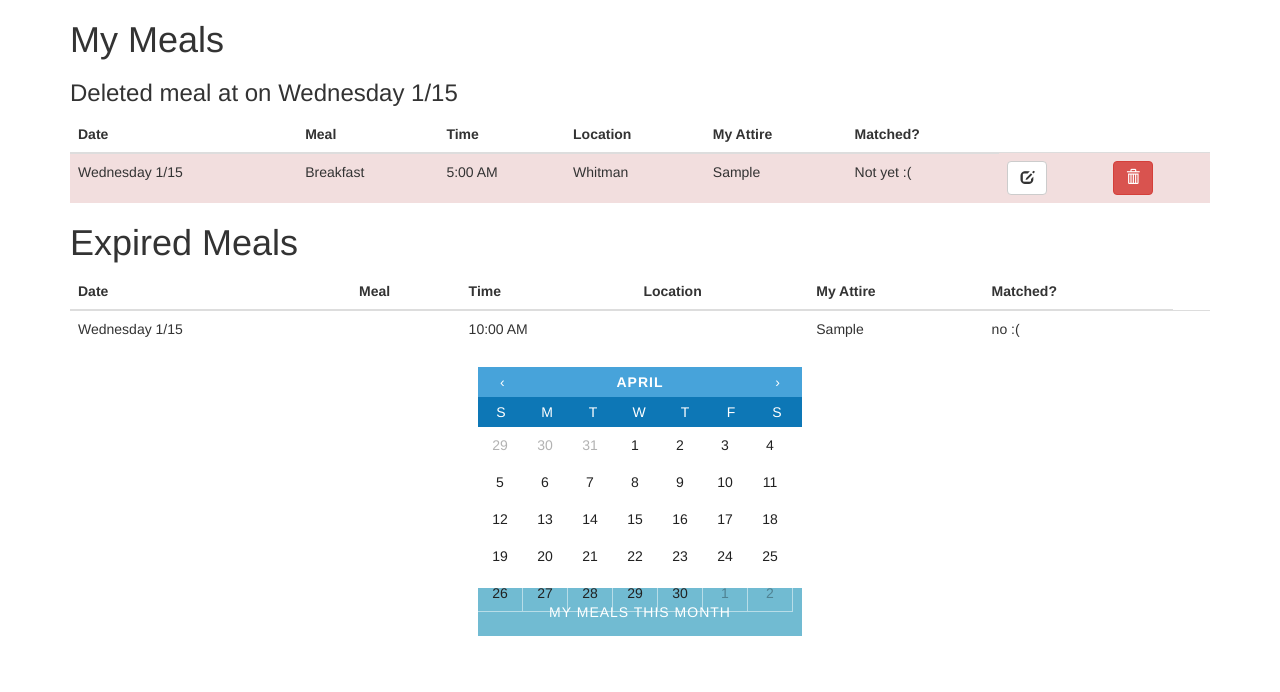
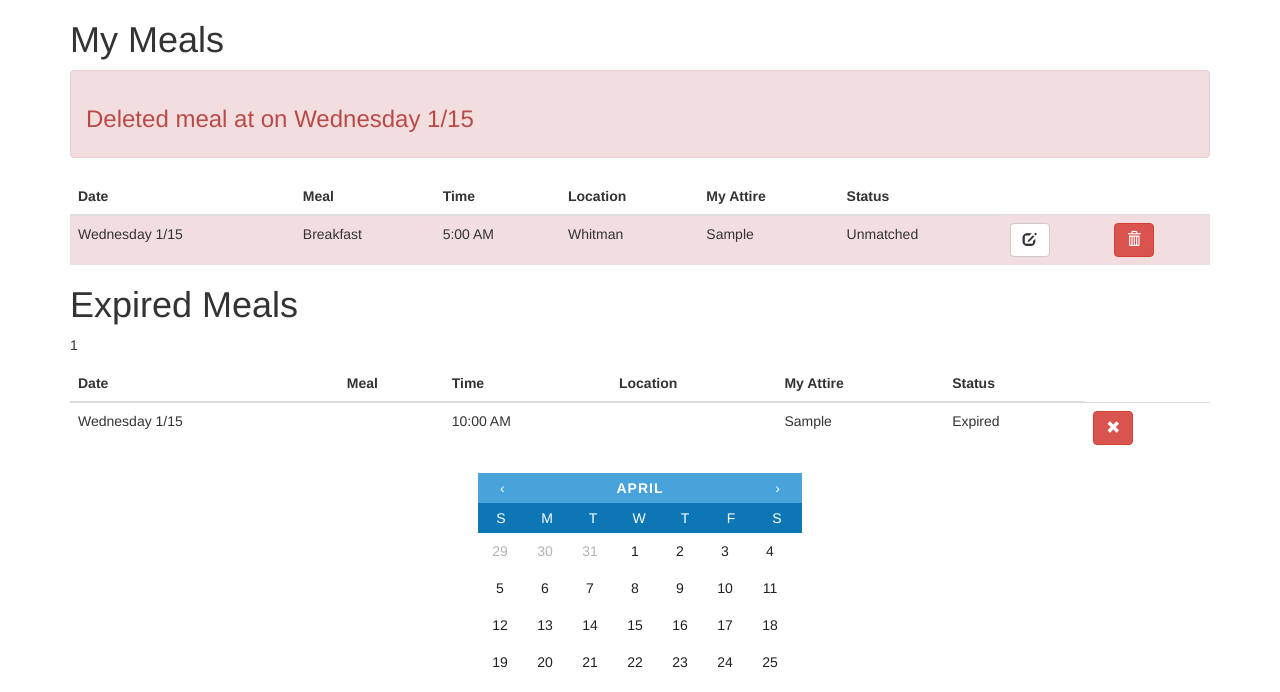
Before and after one commit to mealmatcher/mealmatcher_project, a Django app: template templates/mealmatcher_app/mymeals.html in a window 1280 px wide. Shown: the part 52-744 px from the top of the page. Run offline with Django 3.2, Linux system fonts and the light colour scheme; tables that the repository leaves empty hold one stand-in row (values such as "Sample post"); the template is opened without the code that fills it: values that come from a table or form of the project are taken from there, most other values are stand-ins (such as "Sample title", 1, 10 or a date in 2020); some libraries are stand-ins or nearby versions.

Commit message:
updated view for mymeals, fixed expired meals bug

```diff
--- a/templates/mealmatcher_app/mymeals.html
+++ b/templates/mealmatcher_app/mymeals.html
@@ -71,6 +71,8 @@
 
       <h1>My Meals</h1>
       {% if deleted_meal %}
+      <div class="alert alert-danger">
+
         <h3>Deleted meal at
           {% if deleted_meal.meal_time == "B" %} Breakfast
           {% elif deleted_meal.meal_time == "L" %} Lunch
@@ -78,6 +80,7 @@
           {% endif %}
           on {{ deleted_meal.date|date:"l n/j" }}
         </h3>
+      </div>
       {% endif %}
       {% if username %}
         {% if meals %}
@@ -89,7 +92,7 @@
               <th>Time</th>
               <th>Location</th>
               <th>My Attire</th>
-              <th>Matched?</th>
+              <th>Status</th>
             </tr>
           </thead>
           <tbody>
@@ -148,7 +151,7 @@
                   {% endif %}
               </td>
 
-              <td>{% if meal.is_matched %} Yes! {% else %} Not yet :( {% endif %}</td>
+              <td>{% if meal.is_matched %} Matched! {% else %} Unmatched {% endif %}</td>
               <!-- TODO(drew) use a button group or a dropdown or something? -->
               <!-- TODO(drew) disable edit if meal is too soon -->
               <td><button type="submit" class="btn btn-default" id="editButton_{{ meal.id }}" ><span class="glyphicon glyphicon-edit"></span></button></td>
@@ -179,10 +182,11 @@
               <th>Time</th>
               <th>Location</th>
               <th>My Attire</th>
-              <th>Matched?</th>
+              <th>Status</th>
             </tr>
           </thead>
           <tbody>
+            <p> {{ expired_meals.length }} </p>
             {% for meal in expired_meals %}
             <tr class= "info">
               <td>
@@ -227,8 +231,14 @@
                   {% endif %}
               </td>
 
-              <td>{% if meal.is_matched %} Yes! {% else %} no :( {% endif %}</td>
-              <td></td>
+              <td>Expired</td>
+              <td>
+                <form role="form" method="POST" action="/mealmatcher_app/delete-meal/">
+                  {% csrf_token %}
+                  <input type="text" name="idToDelete" value="{{ meal.id }}" hidden = true />
+                  <button type="submit" class="btn btn-danger" id="deleteSubmitButton_{{ meal.id }}"><span class="glyphicon glyphicon-remove"></span></button>
+                </form>
+              </td>
             </tr>
             {% endfor %}
           </tbody>
```
Also changed, not shown: mealmatcher_app/views.py (+7 -6 lines). Lines whose indentation alone changed are shown as unchanged.
